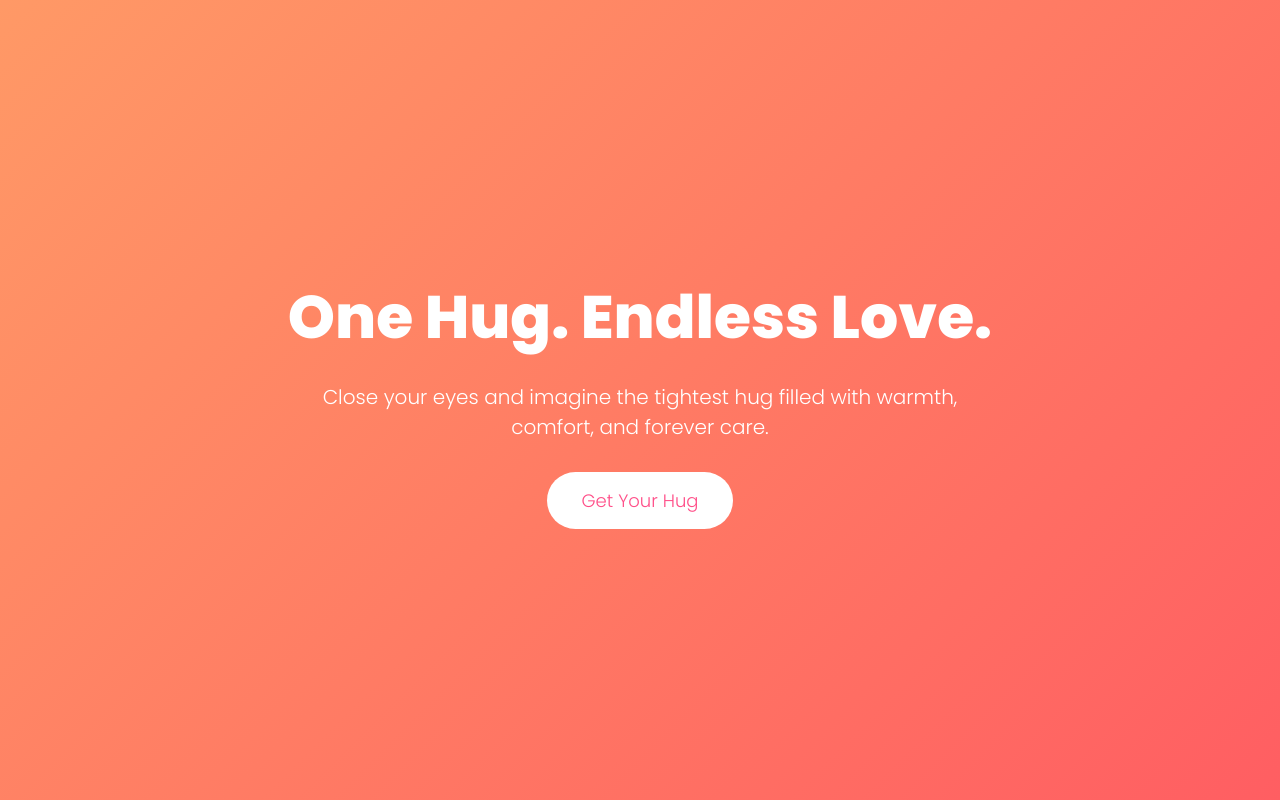
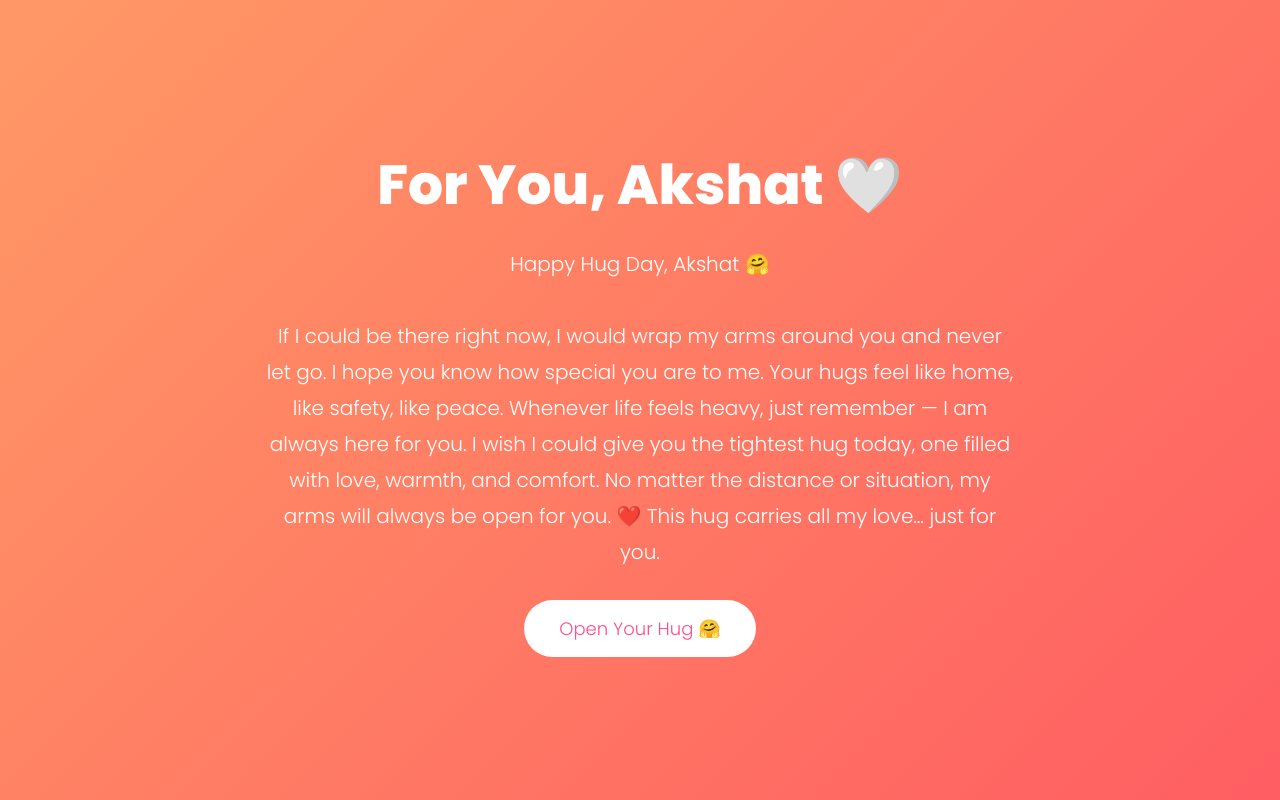
Before and after one commit to kashish-web-dev/hug-day, a plain HTML site: page index.html in a window 1280 px wide. Shown: the part 1600-2400 px from the top of the page. Drawn offline with Linux system fonts and the light colour scheme.

Commit message:
Personalize Happy Hug Day message for Akshat
Updated the HTML content to personalize the message for Akshat, including changes to the title and button text.

```diff
--- a/index.html
+++ b/index.html
@@ -3,7 +3,8 @@
 <head>
 <meta charset="UTF-8">
 <meta name="viewport" content="width=device-width, initial-scale=1.0">
-<title>Happy Hug Day</title>
+<title>Happy Hug Day Akshat ❤️</title>
+
 <link href="https://fonts.googleapis.com/css2?family=Poppins:wght@300;600;800&display=swap" rel="stylesheet">
 
 <style>
@@ -69,14 +70,15 @@ section{
 }
 
 h1{
-    font-size:60px;
+    font-size:55px;
     margin-bottom:20px;
 }
 
 p{
-    max-width:700px;
+    max-width:750px;
     font-size:20px;
     margin-bottom:30px;
+    line-height:1.8;
 }
 
 button{
@@ -118,7 +120,7 @@ button:hover{
     <div>
         <a href="#home">Home</a>
         <a href="#about">Why Hugs?</a>
-        <a href="#final">Your Hug</a>
+        <a href="#final">For Akshat</a>
     </div>
 </nav>
 
@@ -131,17 +133,39 @@ button:hover{
 <section id="about">
     <h1>Why Hugs Matter</h1>
     <p>Hugs reduce stress, increase happiness, and create emotional safety.
-    They are small gestures with powerful magic.</p>
-    <button onclick="window.scrollTo(0, document.body.scrollHeight)">Feel It</button>
+       They are small gestures with powerful magic.</p>
+    <button onclick="window.location.href='#final'">Go To Your Surprise</button>
 </section>
 
 <section id="final">
-    <h1>One Hug. Endless Love.</h1>
-    <p>Close your eyes and imagine the tightest hug filled with warmth, comfort, and forever care.</p>
-    <button onclick="alert('🤗 Big Warm Hug Delivered Successfully!')">Get Your Hug</button>
+    <h1>For You, Akshat 🤍</h1>
+
+    <p>
+        Happy Hug Day, Akshat 🤗 <br><br>
+
+        If I could be there right now, I would wrap my arms around you
+        and never let go. I hope you know how special you are to me.
+
+        Your hugs feel like home, like safety, like peace.
+        Whenever life feels heavy, just remember — I am always here for you.
+
+        I wish I could give you the tightest hug today,
+        one filled with love, warmth, and comfort.
+
+        No matter the distance or situation,
+        my arms will always be open for you. ❤️
+
+        This hug carries all my love… just for you.
+    </p>
+
+    <button onclick="showHug()">Open Your Hug 🤗</button>
 </section>
 
 <script>
+function showHug(){
+    alert("🤗 A Tight Warm Hug For You, Akshat ❤️\n\nYou are loved more than you know.");
+}
+
 for(let i=0;i<25;i++){
     let heart=document.createElement("div");
     heart.className="heart";
```
